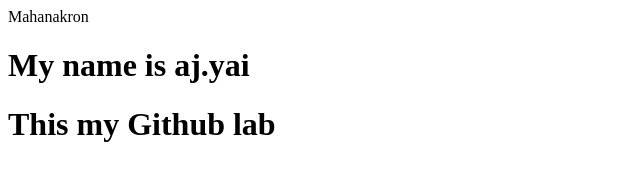
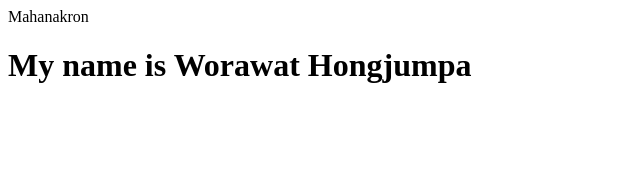
Before and after one commit to Worawat8466/lab2, a plain HTML site: page index.html in a window 1280 px wide. Shown: the whole page, without its empty margins (0-640 px from the left). Drawn offline with Linux system fonts and the light colour scheme.

Commit message:
Update index.html

```diff
--- a/index.html
+++ b/index.html
@@ -3,7 +3,7 @@
         Mahanakron
     </head>
     <body>
-        <h1>My name is aj.yai</h1>
-        <h1>This my Github lab</h1>
+        <h1>My name is Worawat Hongjumpa</h1>
+
     </body>
 </html>
```
